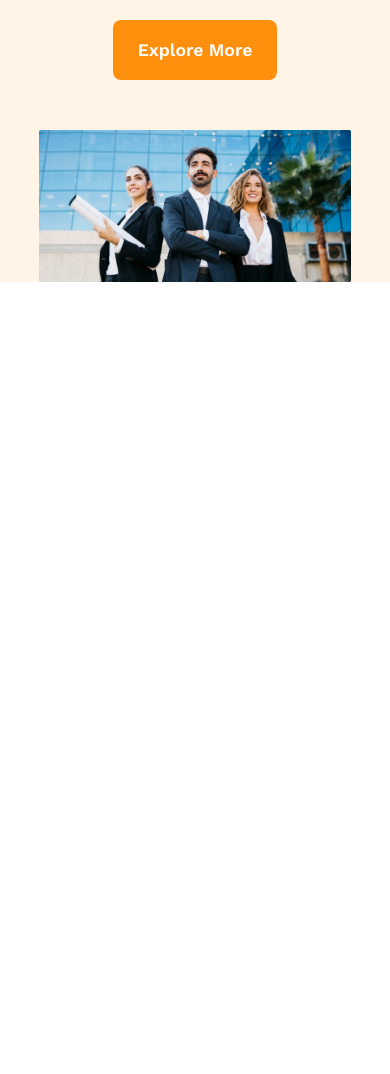
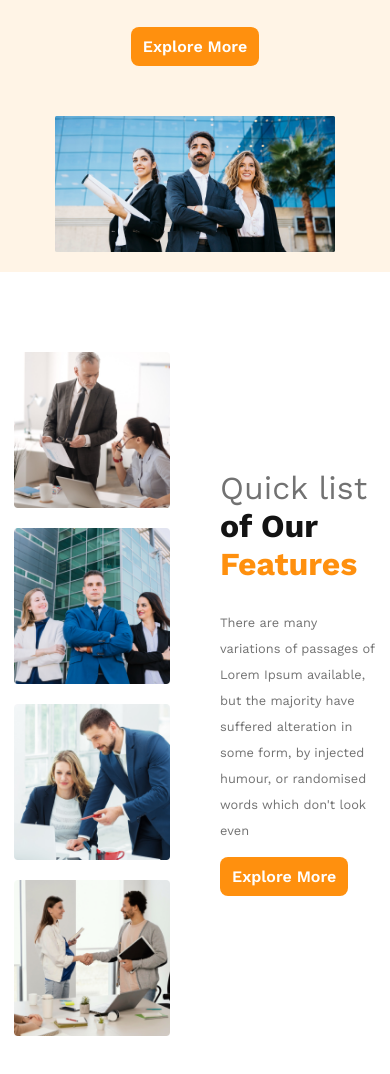
Before and after one commit to ThisIsMahim/G3-architects-project, a plain HTML site: page index.html in a window 390 px wide. Shown: the part 706-1780 px from the top of the page. Before the commit the page ends 988 px from the top, so only its background shows below. Drawn offline with nearby package versions, Linux system fonts and the light colour scheme.

Commit message:
features section added

```diff
--- a/index.html
+++ b/index.html
@@ -11,6 +11,7 @@
 </head>
 <body>
     <header id="home">
+        <!-- header starts -->
         <nav class="menu-section">
             <h3 class="logo-text">G3 Architects</h3>
             <ul class="menu-list">
@@ -29,7 +30,18 @@
             <button class="banner-btn">Explore More</button>
             <img src="images/banner.png" alt="" class="banner-img"></div>
     </header>
-    <main></main>
+    <!-- header ends -->
+    <main>
+        <!-- features section starts -->
+        <section class="feature-section">
+            <div class="feature-img-container"><img src="images/team1.png" alt="" class="feature-img"><img src="images/team2.png" alt="" class="feature-img"><img src="images/team3.png" alt="" class="feature-img"><img src="images/team4.png" alt="" class="feature-img"></div>
+            <div class="feature-text-container">
+                <h2 class="feature-title">Quick list <span class="s1">of Our </span> <span class="s2">Features</span></h2>
+                <p class="feature-desc">There are many variations of passages of Lorem Ipsum available, but the majority have suffered alteration in some form, by injected humour, or randomised words which don't look even</p>
+                <button class="banner-btn">Explore More</button>
+            </div>
+        </section>
+    </main>
     <footer></footer>
 </body>
 </html>
--- a/styles/index.css
+++ b/styles/index.css
@@ -14,6 +14,8 @@ header{
     background: rgba(255, 144, 14, 0.10);
     display: flex;
     flex-direction: column;
+    margin-bottom: 80px;
+    padding: 20px;
 }
 .menu-section{
     display: flex;
@@ -30,9 +32,10 @@ header{
 }
 .menu-option{
     list-style: none;
-    margin-right: 20px;
+    margin-left: 20px;
     padding: 5px;
     border-radius: 10px;
+    text-align: center;
 }
 .menu-link{
     text-decoration: none;
@@ -78,24 +81,98 @@ header{
 .banner-img{
     width: 80%;
 }
+/* feature style */
+.feature-img-container{
+    width: 40%;
+    display: grid;
+    grid-template-columns: 1fr 1fr;
+    grid-template-rows: 1fr 1fr;
+    gap: 20px;
+}
+.feature-img{
+    width: 100%;
+}
+.feature-text-container{
+    width: 40%;
+}
+.feature-section{
+    display: flex;
+    justify-content: center;
+    gap: 50px;
+    align-items: center;
+    margin-bottom: 80px;
+}
+.feature-title{
+    color: #727272;
+    font-size: 3rem;
+    font-weight: 500;
+}
+.s1{
+    color: #131313;
+    font-weight: 700;
+}
+.s2{
+    color: #FF900E;
+    font-weight: 700;
+}
+.feature-desc{
+    color: var(--dark-03, #727272);
+    font-weight: 400;
+    line-height: 26px;
+}
+
 /* media query */
 
 /* for mobile device */
 @media screen and (max-width:576px) {
     .menu-section{
         flex-direction: column;
+        align-items: center;
+    }
+    .menu-option{
+        margin: 0;
+    }
+    .menu-list{
+        flex-direction: column;
+        margin: 0;
+        padding: 0;
+        row-gap: 10px;
+    }
+    .banner-title,.logo-text{
+        font-size: 200%;
+    }
+    .feature-img-container{
+        grid-template-columns: auto;
+        grid-template-rows: repeat(4,1fr);
+    }
+    .feature-title{
+        font-size: 2rem;
+    }
+    .feature-desc{
+        font-size: .8rem;
+    }
+    .banner-btn{
+        padding: 10px 12px;
+        font-size: medium;
+    }
+}
+
+/* for medium device */
+@media screen and (min-width:576px) and (max-width:998px) {
+    .menu-section{
+        flex-direction: column;
+        align-items: center;
+    }
+    .menu-option{
+        margin: 0;
     }
     .menu-list{
         flex-direction: column;
         text-align: center;
         row-gap: 10px;
     }
-    .banner-title,.logo-text{
-        font-size: 200%;
+    .feature-img-container{
+        grid-template-columns: auto;
+        grid-template-rows: repeat(4,1fr);
     }
 }
-
-/* for medium device */
-@media screen and (min-width:576px) and (max-width:992px) {
-
-}
```
